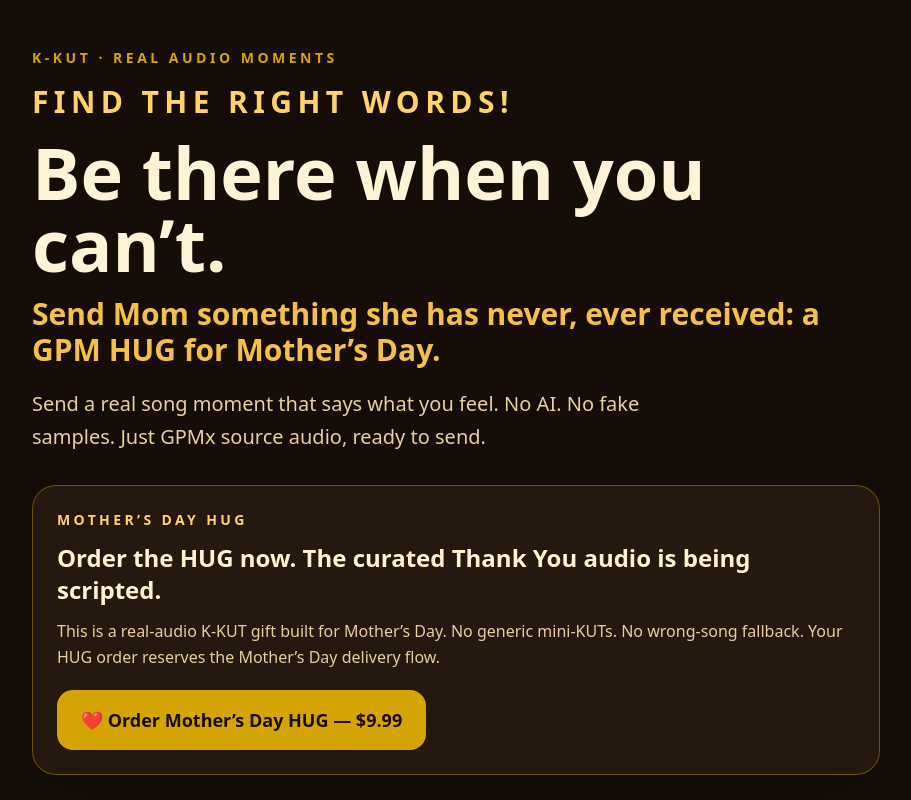
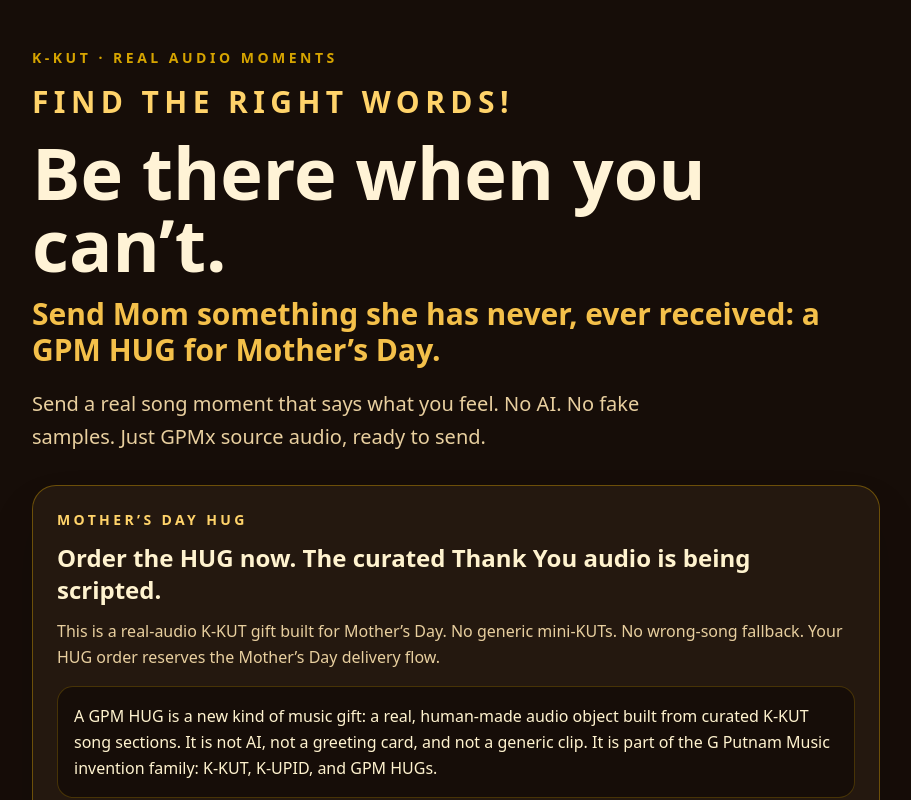
Before and after one commit to mmmm013/k-kut, a Next.js app: page / in a window 1280 px wide. Shown: the top 800 px of the page, without its empty margins (184-1095 px from the left). Built offline with nearby package versions, Linux system fonts and the light colour scheme.

Commit message:
Explain GPM HUG invention value on promo

```diff
--- a/app/find/page.tsx
+++ b/app/find/page.tsx
@@ -98,6 +98,11 @@
           <p className="mt-3 text-base leading-relaxed text-[#e8cf9f]">
             This is a real-audio K-KUT gift built for Mother’s Day. No generic mini-KUTs. No wrong-song fallback.
             Your HUG order reserves the Mother’s Day delivery flow.
+          </p>
+          <p className="mt-4 rounded-2xl border border-[#d6a400]/25 bg-[#160d08] p-4 text-base leading-relaxed text-[#fff3cf]">
+            A GPM HUG is a new kind of music gift: a real, human-made audio object built from curated K-KUT song sections.
+            It is not AI, not a greeting card, and not a generic clip. It is part of the G Putnam Music invention family:
+            K-KUT, K-UPID, and GPM HUGs.
           </p>
           <a
             href={PAYMENT_LINKS.hug}
--- a/app/page.tsx
+++ b/app/page.tsx
@@ -96,6 +96,11 @@
           <p className="mt-3 text-base leading-relaxed text-[#e8cf9f]">
             This is a real-audio K-KUT gift built for Mother’s Day. No generic mini-KUTs. No wrong-song fallback.
             Your HUG order reserves the Mother’s Day delivery flow.
+          </p>
+          <p className="mt-4 rounded-2xl border border-[#d6a400]/25 bg-[#160d08] p-4 text-base leading-relaxed text-[#fff3cf]">
+            A GPM HUG is a new kind of music gift: a real, human-made audio object built from curated K-KUT song sections.
+            It is not AI, not a greeting card, and not a generic clip. It is part of the G Putnam Music invention family:
+            K-KUT, K-UPID, and GPM HUGs.
           </p>
           <a
             href={PAYMENT_LINKS.hug}
```
